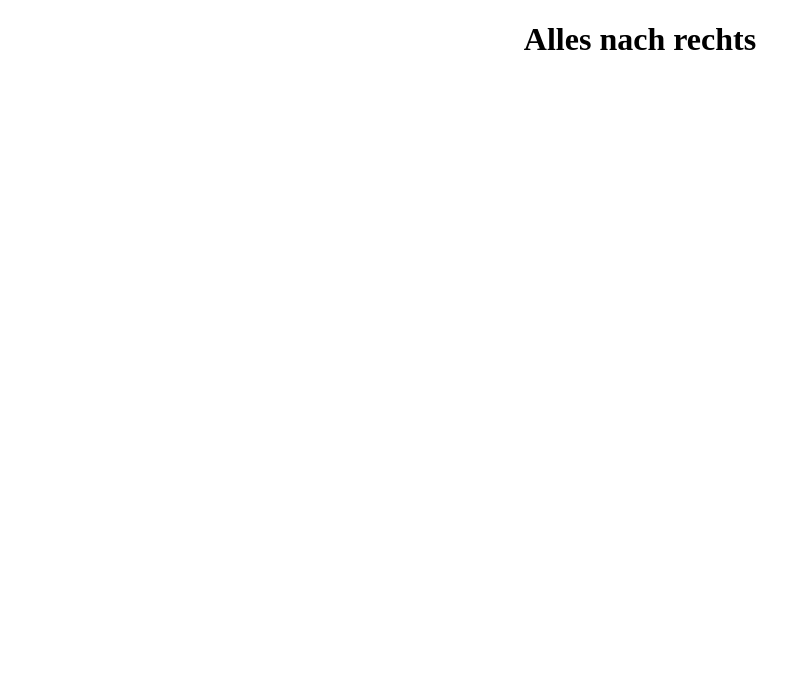
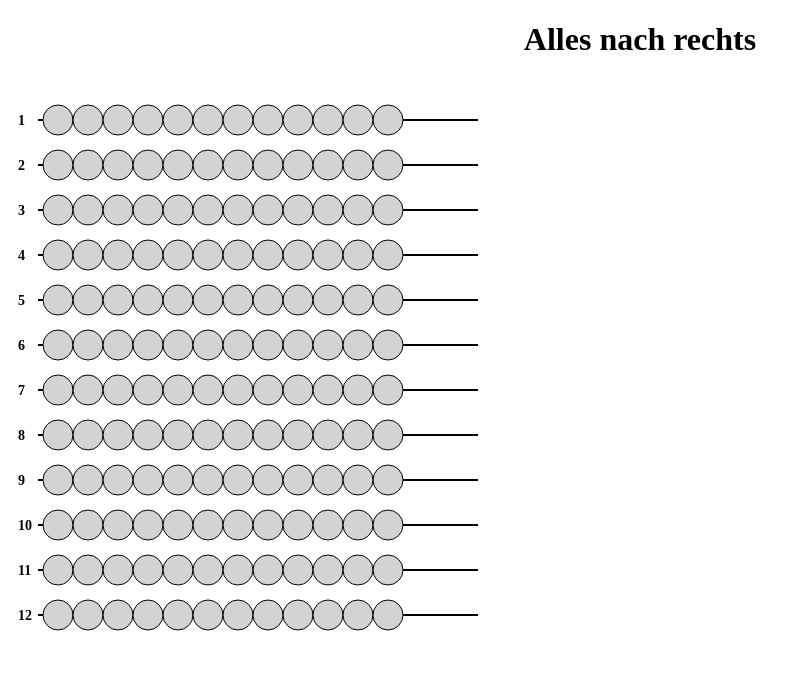
Before and after one commit to raypi/EverythingToTheRight, a plain HTML site: page index.html in a window 1280 px wide. Shown: the whole page, without its empty margins (0-801 px from the left). Drawn offline with Linux system fonts and the light colour scheme.

Commit message:
add render function empty bord

```diff
--- a/css/style.css
+++ b/css/style.css
@@ -34,3 +34,8 @@ h1{
 .bead:hover {
     transform: scale(1.2);
 }
+
+/* Platzhalter-Perlen (lightgray) - Neue Regel für Platzhalter */
+.bead.placeholder {
+    fill: lightgray; /* Platzhalterfarbe */
+}
--- a/index.html
+++ b/index.html
@@ -8,9 +8,9 @@
 
     <title>Alles nach rechts</title>
 </head>
-<body>
+<body onload="init()" >
     <h1>Alles nach rechts</h1>
-
+    <div id="content"></div>
 </body>
 </body>
 </html>
--- a/script/script.js
+++ b/script/script.js
@@ -1,5 +1,6 @@
 
-    let playground = {
+let gamedata = {
+    "startPositions": {
         "1": ["left", "left", "left", "left", "left", "left", "left"],
         "2": ["left", "left", "left", "left", "left", "left", "left"],
         "3": ["left", "left", "left", "left", "left", "left", "left"],
@@ -12,4 +13,79 @@
         "10": ["left", "left", "left", "left", "left", "left", "left"],
         "11": ["left", "left", "left", "left", "left", "left", "left"],
         "12": ["left", "left", "left", "left", "left", "left", "left"]
+    },
+    "playgroundOccupancy":{
+        "1": ["empty", "empty", "empty", "empty", "empty", "empty", "empty", "empty", "empty", "empty", "empty", "empty",],
+        "2": ["empty", "empty", "empty", "empty", "empty", "empty", "empty", "empty", "empty", "empty", "empty", "empty",],
+        "3": ["empty", "empty", "empty", "empty", "empty", "empty", "empty", "empty", "empty", "empty", "empty", "empty",],
+        "4": ["empty", "empty", "empty", "empty", "empty", "empty", "empty", "empty", "empty", "empty", "empty", "empty",],
+        "5": ["empty", "empty", "empty", "empty", "empty", "empty", "empty", "empty", "empty", "empty", "empty", "empty",],
+        "6": ["empty", "empty", "empty", "empty", "empty", "empty", "empty", "empty", "empty", "empty", "empty", "empty",],
+        "7": ["empty", "empty", "empty", "empty", "empty", "empty", "empty", "empty", "empty", "empty", "empty", "empty",],
+        "8": ["empty", "empty", "empty", "empty", "empty", "empty", "empty", "empty", "empty", "empty", "empty", "empty",],
+        "9": ["empty", "empty", "empty", "empty", "empty", "empty", "empty", "empty", "empty", "empty", "empty", "empty",],
+        "10": ["empty", "empty", "empty", "empty", "empty", "empty", "empty", "empty", "empty", "empty", "empty", "empty",],
+        "11": ["empty", "empty", "empty", "empty", "empty", "empty", "empty", "empty", "empty", "empty", "empty", "empty",],
+        "12": ["empty", "empty", "empty", "empty", "empty", "empty", "empty", "empty", "empty", "empty", "empty", "empty",],
     }
+}
+
+
+function init(){
+    renderBoard();
+}
+
+
+function renderBoard() {
+    const contentDiv = document.getElementById("content");
+    contentDiv.innerHTML = ''; // Reset
+
+    const svgNS = "http://www.w3.org/2000/svg";
+    const svg = document.createElementNS(svgNS, "svg");
+    svg.setAttribute("width", "500");
+    svg.setAttribute("height", "600");
+
+    let rowIndex = 0;
+
+    // 12 Zeilen mit jeweils 12 Platzhalter-Perlen
+    for (let row = 1; row <= 12; row++) {
+        const y = 40 + rowIndex * 45;
+
+        // Nummerierung der Reihe
+        const label = document.createElementNS(svgNS, "text");
+        label.setAttribute("x", "10");
+        label.setAttribute("y", y + 5);
+        label.textContent = row;
+        label.setAttribute("font-size", "14");
+        label.setAttribute("font-weight", "bold");
+        svg.appendChild(label);
+
+        // Linie für die Reihe
+        const line = document.createElementNS(svgNS, "line");
+        line.setAttribute("x1", "30");
+        line.setAttribute("y1", y);
+        line.setAttribute("x2", "470");
+        line.setAttribute("y2", y);
+        line.setAttribute("class", "line");
+        svg.appendChild(line);
+
+        // 12 Platzhalter-Perlen für jede Reihe
+        for (let beadIndex = 0; beadIndex < 12; beadIndex++) {
+            const x = 50 + beadIndex * 30;  // Position der Perlen auf der X-Achse
+
+            const bead = document.createElementNS(svgNS, "circle");
+            bead.setAttribute("cx", x);
+            bead.setAttribute("cy", y);
+            bead.setAttribute("r", "15");
+            bead.setAttribute("class", "bead placeholder");  // Klasse für Platzhalter-Perlen
+            bead.dataset.row = row;
+            bead.dataset.index = beadIndex;
+
+            svg.appendChild(bead);
+        }
+
+        rowIndex++;
+    }
+
+    contentDiv.appendChild(svg);
+}
```
